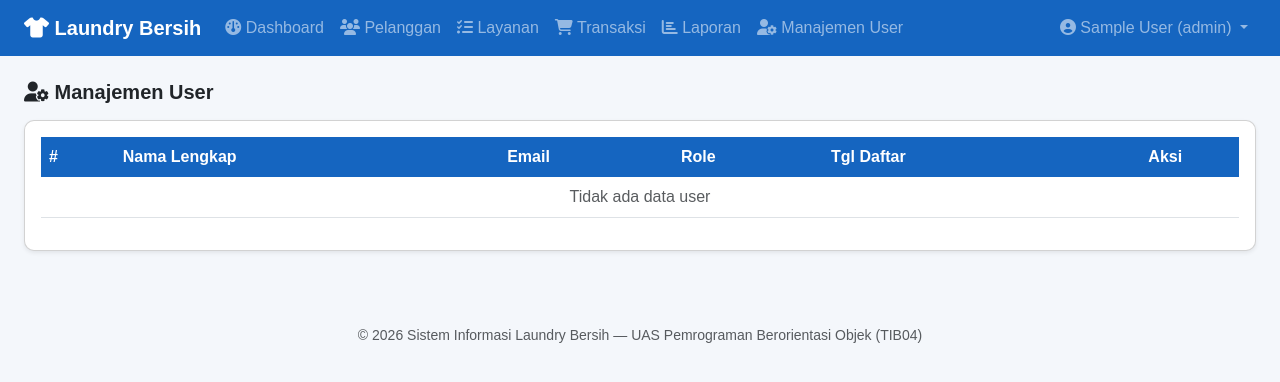
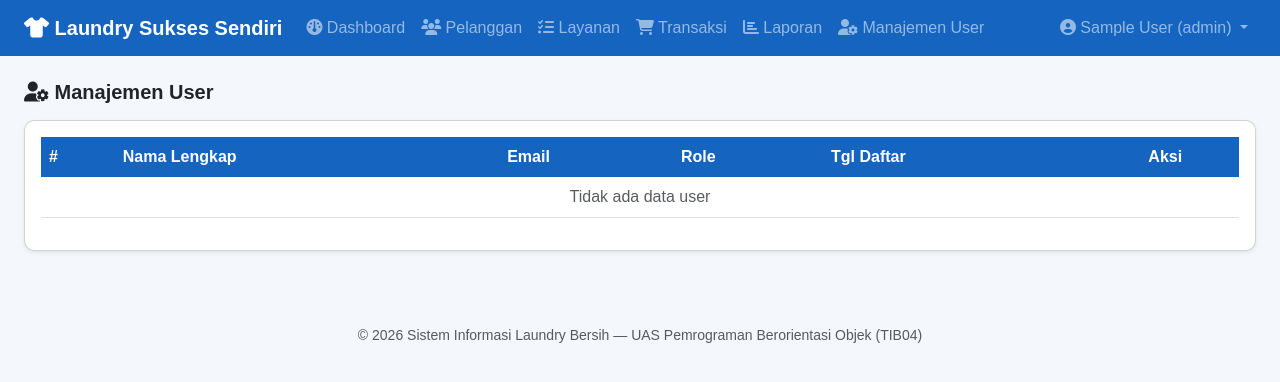
Before and after one commit to lambardoo/PROJEK-UAS-PBO-LAUNDRY, a Flask app: page /users in a window 1280 px wide. Shown: the top 382 px of the page. Run offline with Flask 3, Linux system fonts and the light colour scheme; the visitor is signed in with stand-in values (Sample User, id 1); data that the repository does not hold is empty.

Commit message:
uba nama

```diff
--- a/templates/base.html
+++ b/templates/base.html
@@ -14,7 +14,7 @@
 <nav class="navbar navbar-expand-lg navbar-dark" style="background-color:#1565c0;">
     <div class="container-fluid px-4">
         <a class="navbar-brand fw-bold" href="{{ url_for('dashboard.index') }}">
-            <i class="fa-solid fa-shirt"></i> Laundry Bersih
+            <i class="fa-solid fa-shirt"></i> Laundry Sukses Sendiri
         </a>
         <button class="navbar-toggler" type="button" data-bs-toggle="collapse" data-bs-target="#navMenu">
             <span class="navbar-toggler-icon"></span>
```
